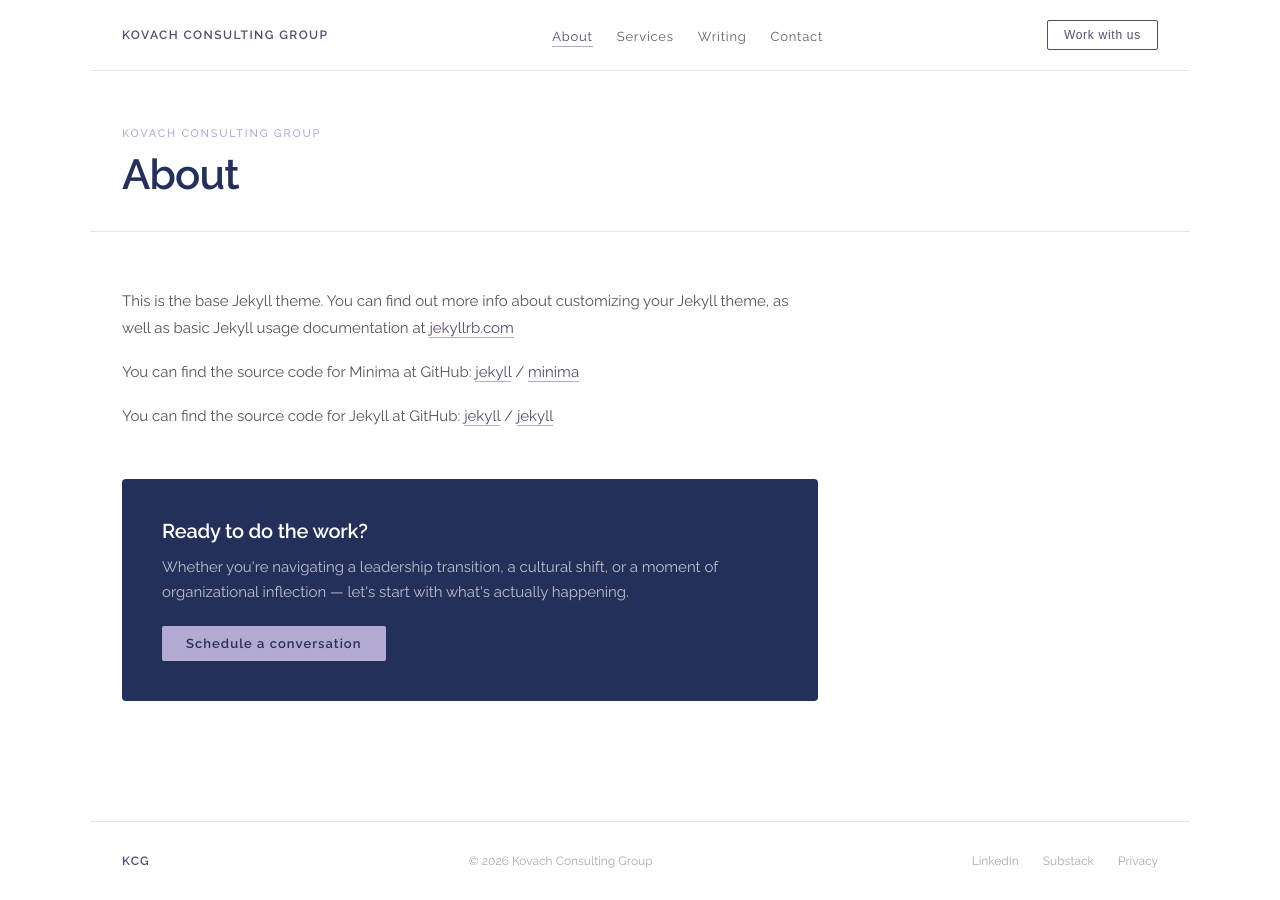
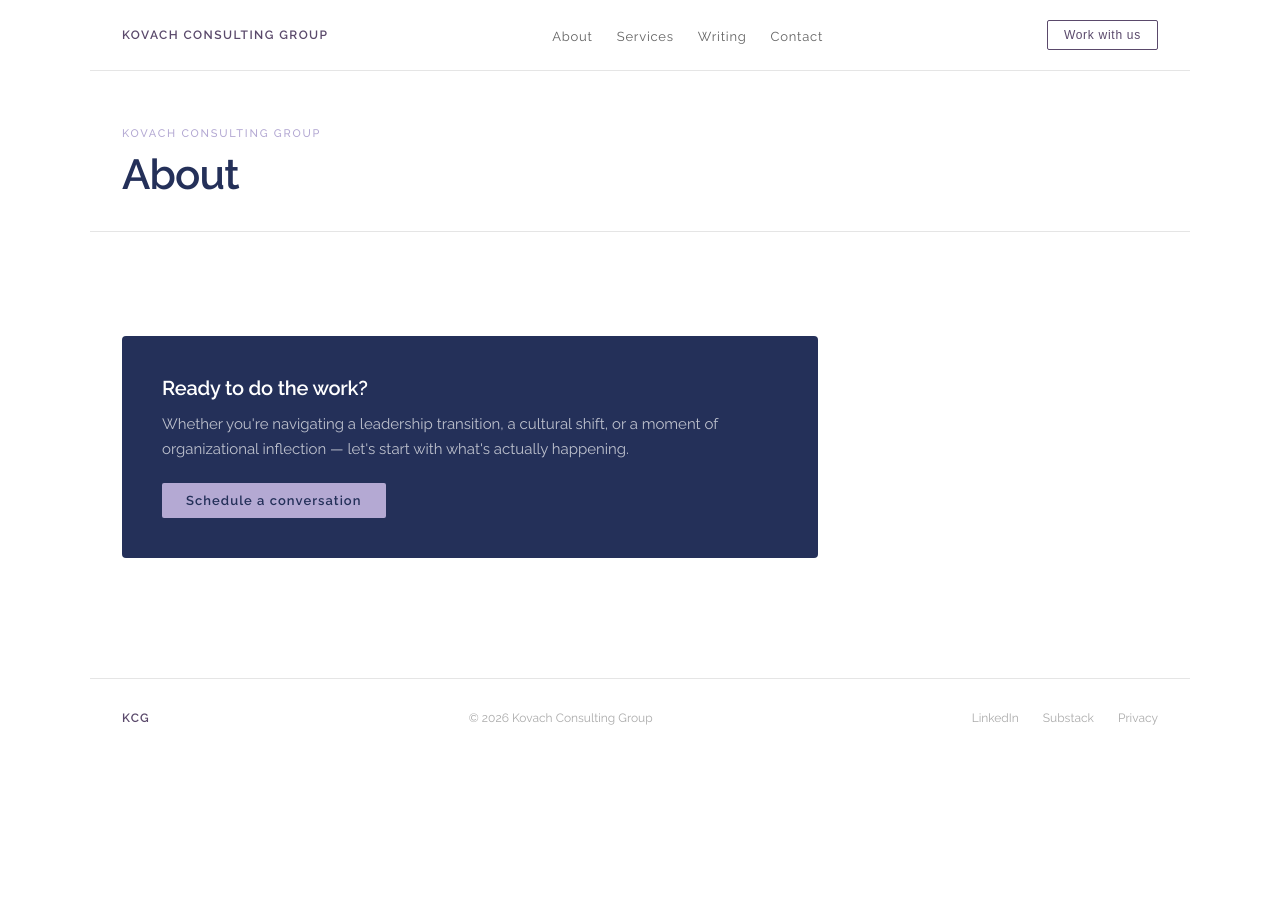
Before and after one commit to jesskovach/kovachconsultants, a Jekyll site: the page built from about.markdown, in a window 1280 px wide. Built offline with Jekyll 4.4.1, drawn with Linux system fonts in a browser that asks for light colours.

Commit message:
Update about.markdown

```diff
--- a/about.markdown
+++ b/about.markdown
@@ -1,18 +1,4 @@
 ---
 layout: page
 title: About
-permalink: /about/
 ---
-
-This is the base Jekyll theme. You can find out more info about customizing your Jekyll theme, as well as basic Jekyll usage documentation at [jekyllrb.com](https://jekyllrb.com/)
-
-You can find the source code for Minima at GitHub:
-[jekyll][jekyll-organization] /
-[minima](https://github.com/jekyll/minima)
-
-You can find the source code for Jekyll at GitHub:
-[jekyll][jekyll-organization] /
-[jekyll](https://github.com/jekyll/jekyll)
-
-
-[jekyll-organization]: https://github.com/jekyll
```
